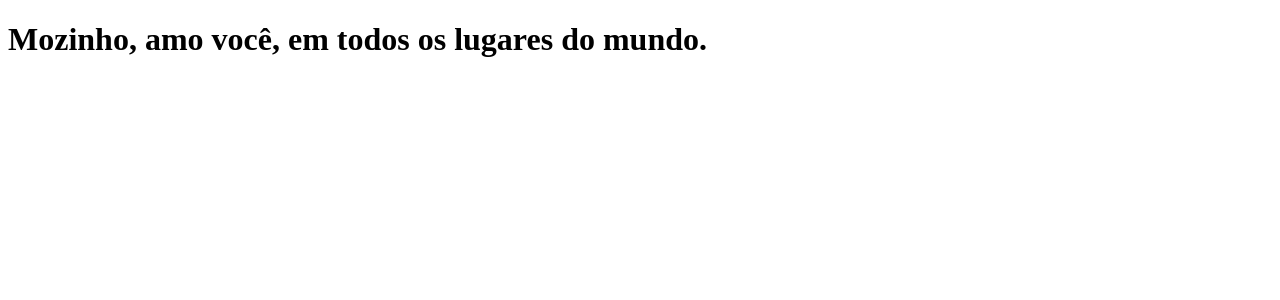
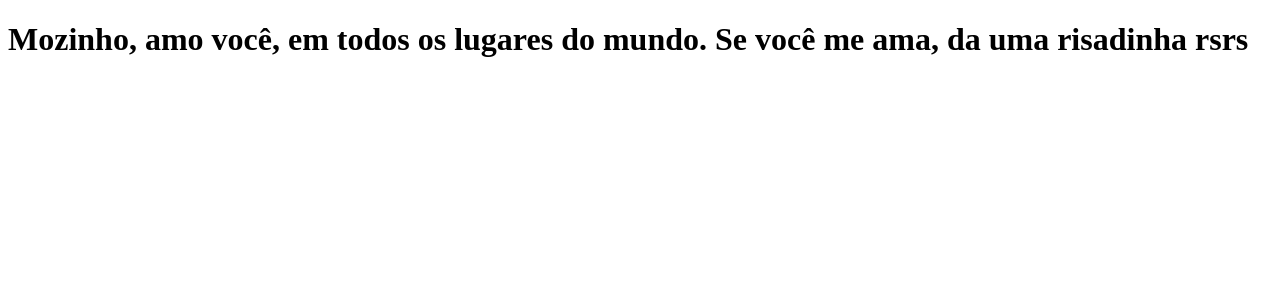
Before and after one commit to nathan-luz/clone-tabnews, a Next.js app: page / in a window 1280 px wide. Shown: the top 300 px of the page. Built offline with nearby package versions, Linux system fonts and the light colour scheme.

Commit message:
changing message

```diff
--- a/pages/index.js
+++ b/pages/index.js
@@ -1,5 +1,5 @@
 function Home() {
-    return <h1>Mozinho, amo você, em todos os lugares do mundo.</h1>
+    return <h1>Mozinho, amo você, em todos os lugares do mundo. Se você me ama, da uma risadinha rsrs </h1>
 };
 
 export default Home;
```
